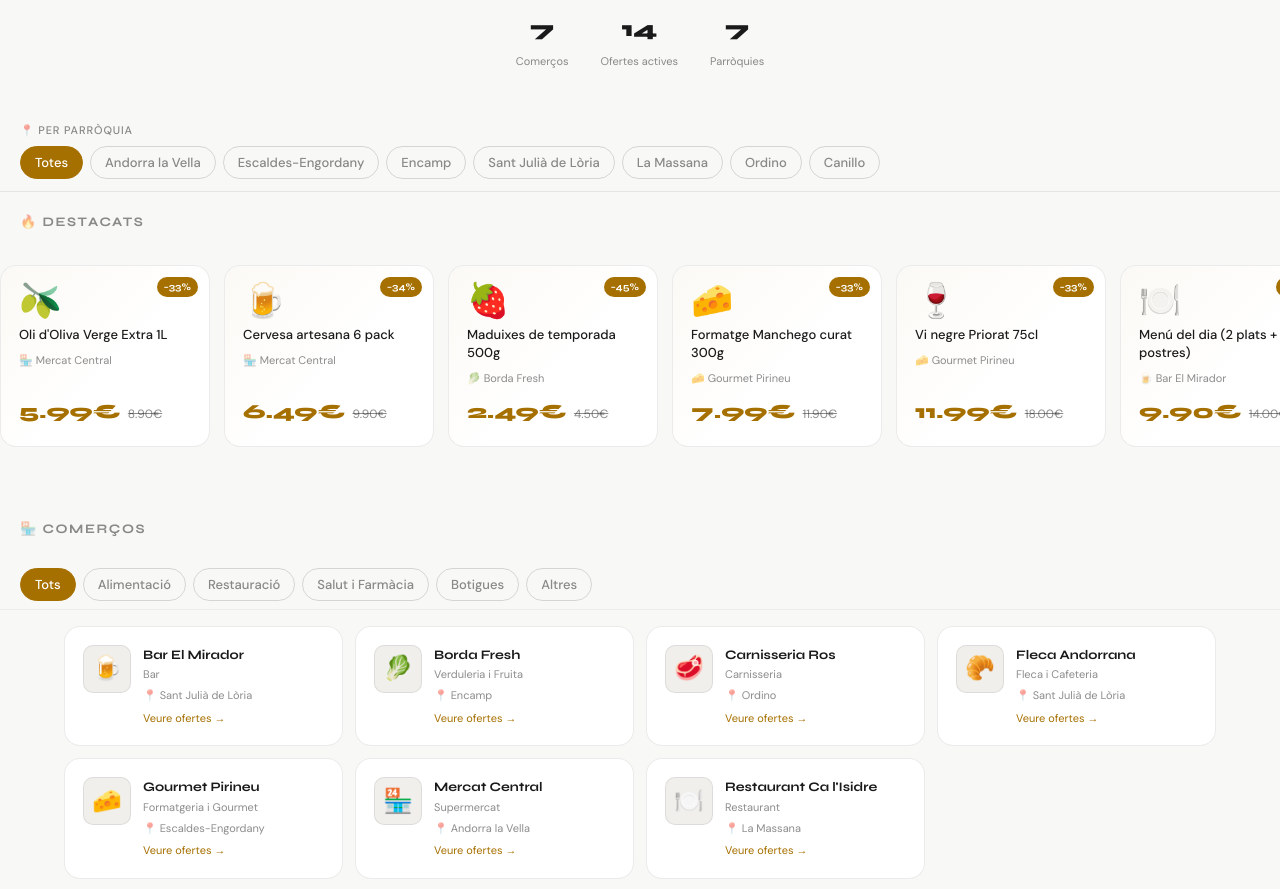
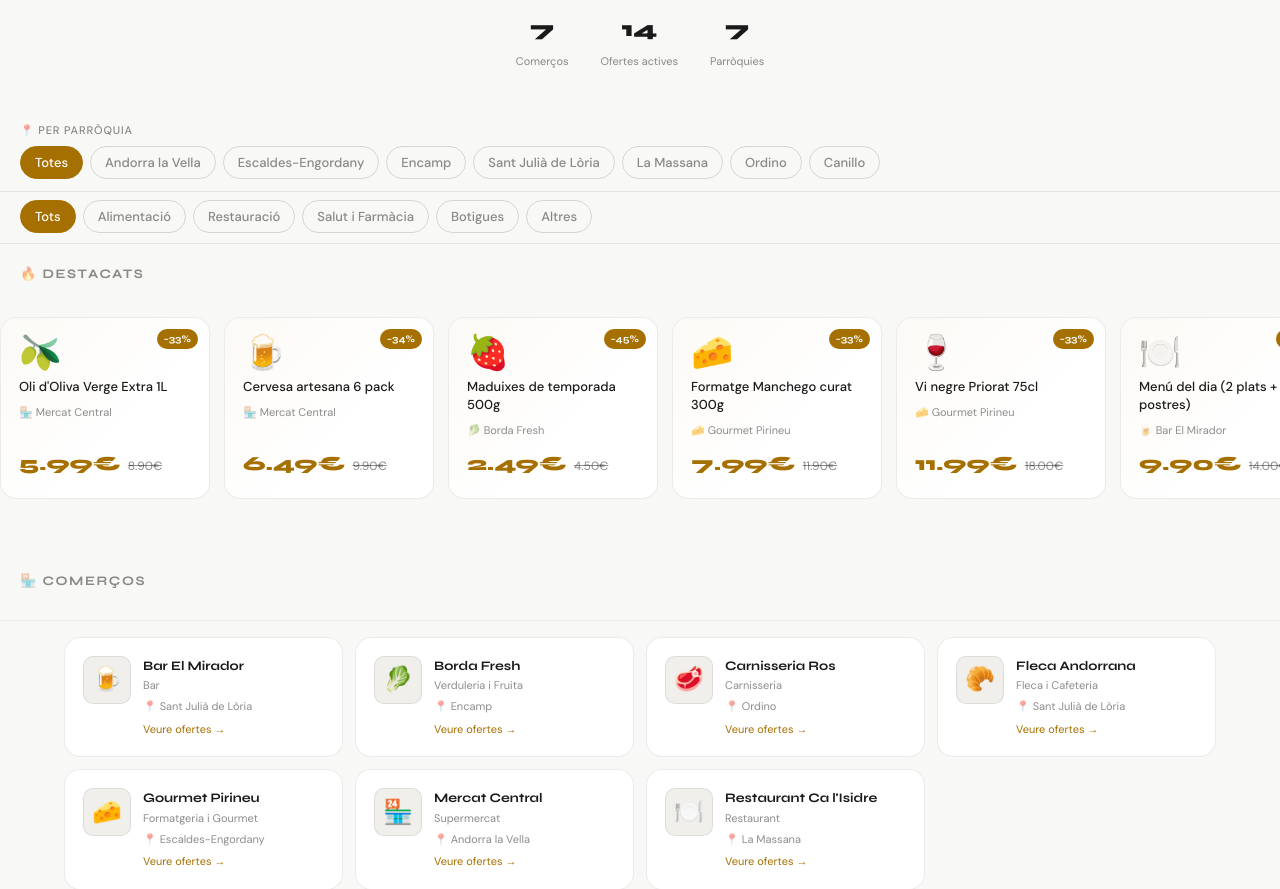
Before and after one commit to fagus-app/ofertes-andorra, a Flask app: page / in a window 1280 px wide. Shown: the part 437-1326 px from the top of the page. Run offline with Flask 3, Linux system fonts and the light colour scheme; data comes from the database, SQL or seed files in the repository.

Commit message:
Add files via upload

```diff
--- a/tilbud/templates/index.html
+++ b/tilbud/templates/index.html
@@ -95,6 +95,14 @@
   </div>
 </div>
 
+<!-- Filtre 2: Categoria principal (just below parroquia) -->
+<div class="filter-section" style="border-bottom:1px solid var(--border);padding:8px 0 2px">
+  <div class="filter-scroll" id="mainCatRow" style="padding-bottom:8px">
+    <button class="fchip active" data-main="">Tots</button>
+    {% for cat in business_categories %}<button class="fchip" data-main="{{cat}}">{{cat}}</button>{% endfor %}
+  </div>
+</div>
+
 <!-- Active filters -->
 <div class="active-bar" id="activeBar"></div>
 
@@ -107,14 +115,6 @@
 <!-- Comerços -->
 <section class="sec" id="comercos">
   <div class="sw"><div class="section-heading">🏪 Comerços</div></div>
-
-  <!-- Filtre per categoria principal -->
-  <div style="padding:0 20px 8px">
-    <div class="filter-scroll" id="mainCatRow" style="padding:0">
-      <button class="fchip active" data-main="">Tots</button>
-      {% for cat in business_categories %}<button class="fchip" data-main="{{cat}}">{{cat}}</button>{% endfor %}
-    </div>
-  </div>
 
   <!-- Subtipos (apareix quan s'elegeix una categoria) -->
   <div class="subtype-row" id="subtypeRow">
```
Also changed, not shown: tilbud/templates/panel.html (+16 -11 lines).
